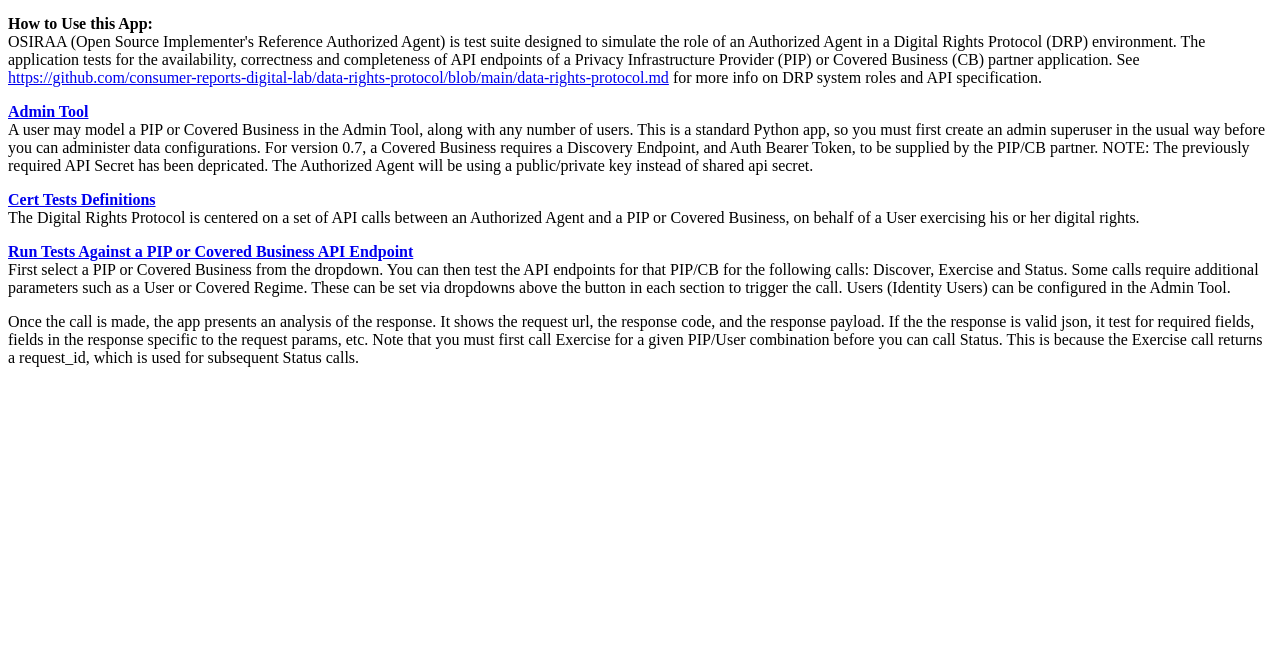
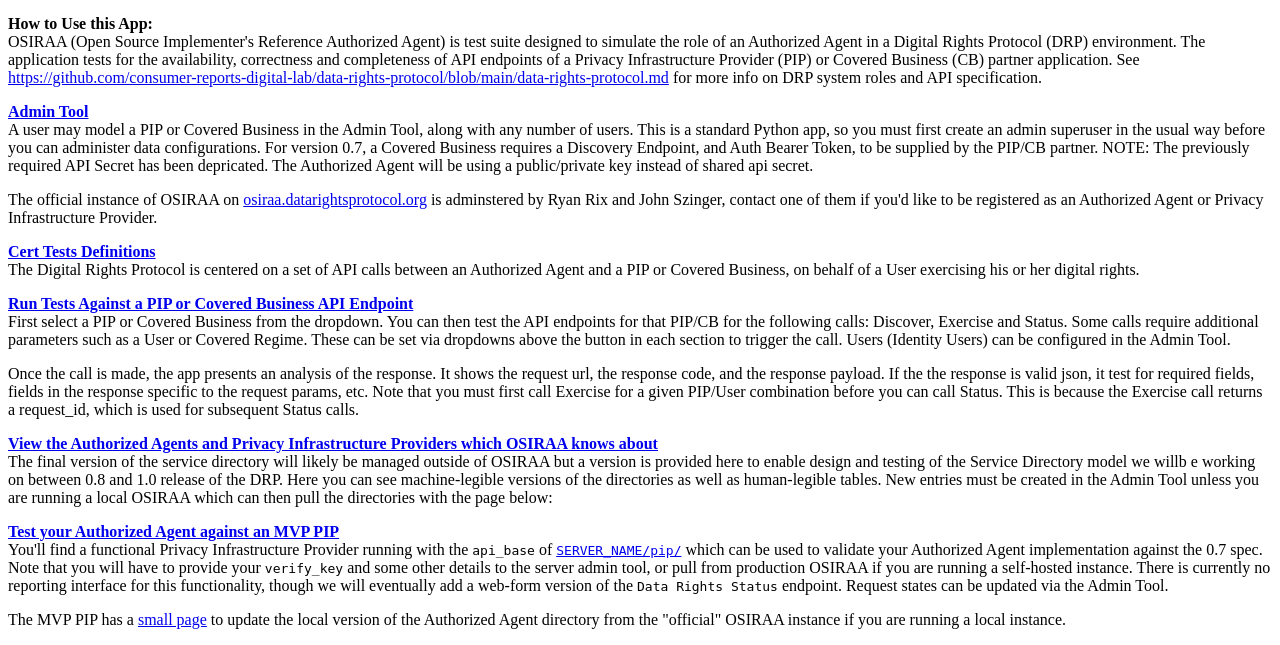
Before and after one commit to consumer-reports-innovation-lab/osiraa, a Django app: page / in a window 1280 px wide. Shown: the part 155-800 px from the top of the page. Run offline with Django 3.2, Linux system fonts and the light colour scheme; parts of the project's set-up code (start-up, migrations or seed data) failed here and were passed over.

Commit message:
expose PIP and Service Directory functionality to on main page

```diff
--- a/drp_aa_mvp/data_rights_request/templates/drp_aa_mvp/index.html
+++ b/drp_aa_mvp/data_rights_request/templates/drp_aa_mvp/index.html
@@ -11,6 +11,9 @@
 A user may model a PIP or Covered Business in the Admin Tool, along with any number of users.  This is a standard Python app, so you must first create an admin superuser in the usual way before you can administer data configurations.  For version 0.7, a Covered Business requires a Discovery Endpoint, and Auth Bearer Token, to be supplied by the PIP/CB partner.  NOTE:  The previously required API Secret has been depricated.  The Authorized Agent will be using a public/private key instead of shared api secret.
 </p>
 
+<p> The official instance of OSIRAA on <a href="https://osiraa.datarightsprotocol.org">osiraa.datarightsprotocol.org</a> is adminstered by Ryan Rix and John Szinger, contact one of them if you'd like to be registered as an Authorized Agent or Privacy Infrastructure Provider.
+</p>
+
 <p><a href="/reporting/"><b>Cert Tests Definitions</b></a><br/>
 The Digital Rights Protocol is centered on a set of API calls between an Authorized Agent and a PIP or Covered Business, on behalf of a User exercising his or her digital rights.</p>
 
@@ -18,3 +21,14 @@
 First select a PIP or Covered Business from the dropdown. You can then test the API endpoints for that PIP/CB for the following calls:  Discover, Exercise and Status.  Some calls require additional parameters such as a User or Covered Regime.  These can be set via dropdowns above the button in each section to trigger the call.  Users (Identity Users) can be configured in the Admin Tool.</p>
 
 <p>Once the call is made, the app presents an analysis of the response. It shows the request url, the response code, and the response payload.  If the the response is valid json, it test for required fields, fields in the response specific to the request params, etc.  Note that you must first call Exercise for a given PIP/User combination before you can call Status.  This is because the Exercise call returns a request_id, which is used for subsequent Status calls.</p>
+
+<p><a href="/directories/"><b>View the Authorized Agents and Privacy Infrastructure Providers which OSIRAA knows about</b></a><br/>
+The final version of the service directory will likely be managed outside of OSIRAA but a version is provided here to enable design and testing of the Service Directory model we willb e working on between 0.8 and 1.0 release of the DRP. Here you can see machine-legible versions of the directories as well as human-legible tables. New entries must be created in the Admin Tool unless you are running a local OSIRAA which can then pull the directories with the page below:
+</p>
+
+<p><a href="/pip/"><b>Test your Authorized Agent against an MVP PIP</b></a><br/>
+You'll find a functional Privacy Infrastructure Provider running with the <code>api_base</code> of <!-- TODO: server_name... --><a href="/pip"><code>SERVER_NAME/pip/</code></a> which can be used to validate your Authorized Agent implementation against the 0.7 spec. Note that you will have to provide your <code>verify_key</code> and some other details to the server admin tool, or pull from production OSIRAA if you are running a self-hosted instance. There is currently no reporting interface for this functionality, though we will eventually add a web-form version of the <code>Data Rights Status</code> endpoint. Request states can be updated via the Admin Tool.
+</p>
+
+<p>The MVP PIP has a <a href="/pip">small page</a> to update the local version of the Authorized Agent directory from the "official" OSIRAA instance if you are running a local instance.
+</p>
```
